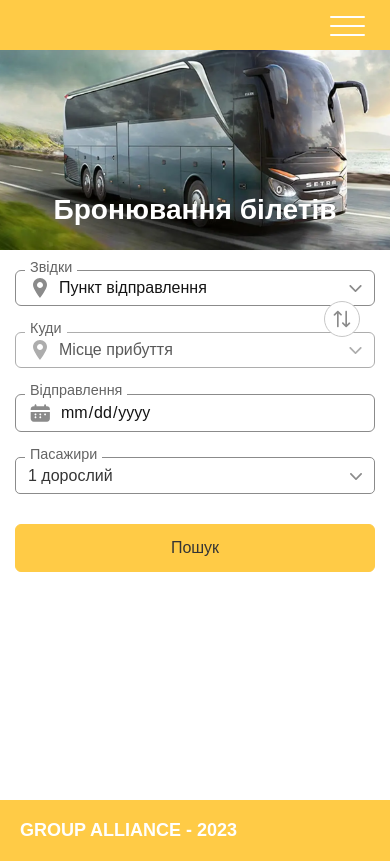
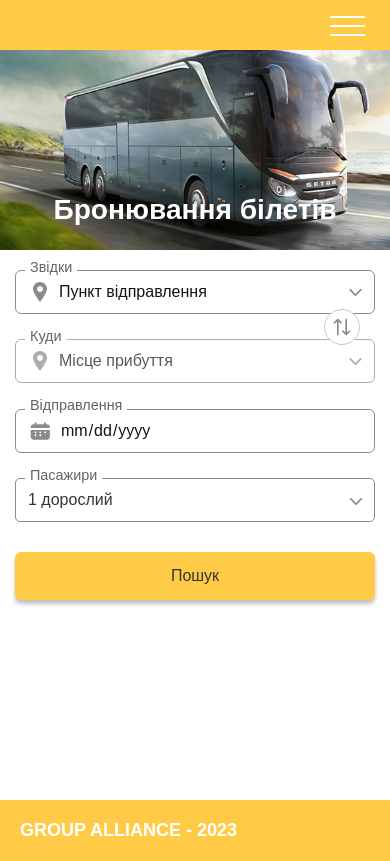
Before and after one commit to viktor-kindrat/finish, a React (Create React App) app: page / in a window 390 px wide. Built offline with nearby package versions, Linux system fonts and the light colour scheme.

Commit message:
update. fix bugs

```diff
--- a/src/Components/Home/HomeBooking.jsx
+++ b/src/Components/Home/HomeBooking.jsx
@@ -118,7 +118,7 @@ function HomeBooking({searching, setSearching, places, peoples, setPeoples, from
             <div className="Home__booking-group">
                 <p className="Home__booking-caption">Пасажири</p>
                 <div className="Home__booking-passangers-select">
-                    <div className="Home__booking-select-label">{`${peoples.adults} дорослий ${peoples.children !== 0 ? `, ${peoples.children} дитячий` : ""}`} <button onClick={handleOpenPassanger} className="Home__booking-select-open-btn"><img src={selectIcon} alt="select" /></button></div>
+                    <div className="Home__booking-select-label" onClick={handleOpenPassanger}>{`${peoples.adults} дорослий ${peoples.children !== 0 ? `, ${peoples.children} дитячий` : ""}`} <button className="Home__booking-select-open-btn"><img src={selectIcon} alt="select" /></button></div>
                     <div className="Home__booking-select-options">
                         <div className="Home__booking-select-option" data-type="adults">
                             <button className="Home__booking-select-btn" onClick={handleDecrement}>
--- a/src/Components/Home/Styles/Home.css
+++ b/src/Components/Home/Styles/Home.css
@@ -4,6 +4,8 @@ input[type=date]::-webkit-inner-spin-button {
 }
 
 input[type=date]::-webkit-calendar-picker-indicator {
+  width: 100%;
+  aspect-ratio: 1/1;
   position: absolute;
   top: 50%;
   transform: translate(0, -50%);
@@ -50,6 +52,7 @@ input[type=date]::-webkit-calendar-picker-indicator {
   line-height: normal;
 }
 .Home .Home__booking {
+  width: 100%;
   z-index: 2;
   display: flex;
   align-items: flex-end;
@@ -87,7 +90,7 @@ input[type=date]::-webkit-calendar-picker-indicator {
   background-repeat: no-repeat, no-repeat;
   background-position: 12px center, calc(100% - 24px) center;
   background-size: 24px 24px, 13px 7px;
-  padding: 8px 84px 8px 42px;
+  padding: 8px 21px 8px 42px;
   border-radius: 6px 0px 0px 6px;
   border: 1px solid #8B8B8B;
   background-color: #FFFFFF;
@@ -162,6 +165,8 @@ input[type=date]::-webkit-calendar-picker-indicator {
   gap: 9px;
 }
 .Home .Home__booking .Home__booking-group .Home__booking-date {
+  color-scheme: only light;
+  accent-color: #ffcb46;
   background-repeat: no-repeat;
   background-position: 12px center;
   background-size: 24px 24px;
@@ -175,10 +180,18 @@ input[type=date]::-webkit-calendar-picker-indicator {
   text-indent: 1px;
   text-overflow: "";
   position: relative;
+  text-align: left;
+  display: flex;
+  align-items: center;
+  justify-content: flex-start;
   -webkit-border-radius: 6px;
   -moz-border-radius: 6px;
   -ms-border-radius: 6px;
   -o-border-radius: 6px;
+}
+.Home .Home__booking .Home__booking-group .Home__booking-date::selection {
+  background-color: #ffcb46;
+  color: #ffffff;
 }
 .Home .Home__booking .Home__booking-group .Home__booking-passangers-select {
   width: 225px;
@@ -272,7 +285,7 @@ input[type=date]::-webkit-calendar-picker-indicator {
   user-select: none;
 }
 .Home .Home__booking .Home__booking-search {
-  padding: 9px 25px;
+  padding: 9px 52px;
   color: #353535;
   text-align: center;
   font-size: 16px;
@@ -372,6 +385,7 @@ input[type=date]::-webkit-calendar-picker-indicator {
     padding: 0 5px;
   }
   .Home .Home__booking .Home__booking-place .Home__booking-place-item .Home__booking-select {
+    height: 44px;
     width: 100%;
     border-radius: 6px;
     background-position: 12px center, calc(100% - 12px) center;
@@ -417,7 +431,26 @@ input[type=date]::-webkit-calendar-picker-indicator {
     line-height: 100%;
     padding: 0 5px;
   }
+  .Home .Home__booking .Home__booking-group .Home__booking-date {
+    height: 44px;
+  }
   .Home .Home__booking .Home__booking-group .Home__booking-passangers-select .Home__booking-select-label {
+    height: 44px;
     box-shadow: none;
   }
+  .Home .Home__booking .Home__booking-group .Home__booking-passangers-select .Home__booking-select-options {
+    outline: 1px solid #8B8B8B;
+  }
+  .Home .Home__booking .Home__booking-group .Home__booking-passangers-select .Home__booking-select-options::before {
+    filter: drop-shadow(0 1px 0px #ffffff) drop-shadow(0 -1px 0 #8B8B8B);
+    -webkit-filter: drop-shadow(0 1px 0px #ffffff) drop-shadow(0 -1px 0 #8B8B8B);
+    transform: translate(0, 2px);
+    -webkit-transform: translate(0, 2px);
+    -moz-transform: translate(0, 2px);
+    -ms-transform: translate(0, 2px);
+    -o-transform: translate(0, 2px);
+  }
+  .Home .Home__booking-search {
+    box-shadow: 0px 4px 4px 0px rgba(0, 0, 0, 0.25);
+  }
 }
--- a/src/Components/Home/Styles/Home.scss
+++ b/src/Components/Home/Styles/Home.scss
@@ -4,6 +4,8 @@ input[type="date"]::-webkit-inner-spin-button {
 }
 
 input[type="date"]::-webkit-calendar-picker-indicator {
+    width: 100%;
+    aspect-ratio: 1/1;
     position: absolute;
     top: 50%;
     transform: translate(0, -50%);
@@ -54,6 +56,7 @@ input[type="date"]::-webkit-calendar-picker-indicator {
 
 
     .Home__booking {
+        width: 100%;
         z-index: 2;
         display: flex;
         align-items: flex-end;
@@ -92,7 +95,7 @@ input[type="date"]::-webkit-calendar-picker-indicator {
                     background-repeat: no-repeat, no-repeat;
                     background-position: 12px center, calc(100% - 24px) center;
                     background-size: 24px 24px, 13px 7px;
-                    padding: 8px 84px 8px 42px;
+                    padding: 8px 21px 8px 42px;
                     border-radius: 6px 0px 0px 6px;
                     border: 1px solid #8B8B8B;
                     background-color: #FFFFFF;
@@ -183,6 +186,8 @@ input[type="date"]::-webkit-calendar-picker-indicator {
             gap: 9px;
 
             .Home__booking-date {
+                color-scheme: only light;
+                accent-color: #ffcb46;
                 background-repeat: no-repeat;
                 background-position: 12px center;
                 background-size: 24px 24px;
@@ -196,10 +201,19 @@ input[type="date"]::-webkit-calendar-picker-indicator {
                 text-indent: 1px;
                 text-overflow: '';
                 position: relative;
+                text-align: left;
+                display: flex;
+                align-items: center;
+                justify-content: flex-start;
                 -webkit-border-radius: 6px;
                 -moz-border-radius: 6px;
                 -ms-border-radius: 6px;
                 -o-border-radius: 6px;
+
+                &::selection {
+                    background-color: #ffcb46;
+                    color: #ffffff;
+                }
             }
 
             .Home__booking-passangers-select {
@@ -305,7 +319,7 @@ input[type="date"]::-webkit-calendar-picker-indicator {
         }
 
         .Home__booking-search {
-            padding: 9px 25px;
+            padding: 9px 52px;
             color: #353535;
             text-align: center;
             font-size: 16px;
@@ -420,6 +434,7 @@ input[type="date"]::-webkit-calendar-picker-indicator {
                     width: 100%;
 
                     .Home__booking-select {
+                        height: 44px;
                         width: 100%;
                         border-radius: 6px;
                         background-position: 12px center, calc(100% - 12px) center;
@@ -473,12 +488,35 @@ input[type="date"]::-webkit-calendar-picker-indicator {
                     padding: 0 5px;
                 }
 
+                .Home__booking-date {
+                    height: 44px;
+                }
+
                 .Home__booking-passangers-select {
                     .Home__booking-select-label {
+                        height: 44px;
                         box-shadow: none;
+                    }
+
+                    .Home__booking-select-options {
+                        outline: 1px solid #8B8B8B;
+
+                        &::before {
+                            filter: drop-shadow(0 1px 0px #ffffff) drop-shadow(0 -1px 0 #8B8B8B);
+                            -webkit-filter: drop-shadow(0 1px 0px #ffffff) drop-shadow(0 -1px 0 #8B8B8B);
+                            transform: translate(0, 2px);
+                            -webkit-transform: translate(0, 2px);
+                            -moz-transform: translate(0, 2px);
+                            -ms-transform: translate(0, 2px);
+                            -o-transform: translate(0, 2px);
+                        }
                     }
                 }
             }
         }
+
+        .Home__booking-search {
+            box-shadow: 0px 4px 4px 0px rgba(0, 0, 0, 0.25);
+        }
     }
 }
--- a/src/Components/SearchingResult/SearchingResult.jsx
+++ b/src/Components/SearchingResult/SearchingResult.jsx
@@ -17,6 +17,10 @@ function SearchingResult () {
         <section className="SearchingResult">
             <div className="SearchingResult__container">
                 <FlightCard />
+                <FlightCard />
+                <FlightCard />
+                <FlightCard />
+                <FlightCard />
             </div>
         </section>
     )
--- a/src/Components/SearchingResult/Styles/SearchingResult.css
+++ b/src/Components/SearchingResult/Styles/SearchingResult.css
@@ -6,3 +6,9 @@
   flex-direction: column;
   gap: 25px;
 }
+.SearchingResult .SearchingResult__container {
+  width: 100%;
+  display: flex;
+  flex-direction: column;
+  gap: 20px;
+}
```
Also changed, not shown: src/Components/SearchingResult/Styles/SearchingResult.scss (+7 -0 lines).
